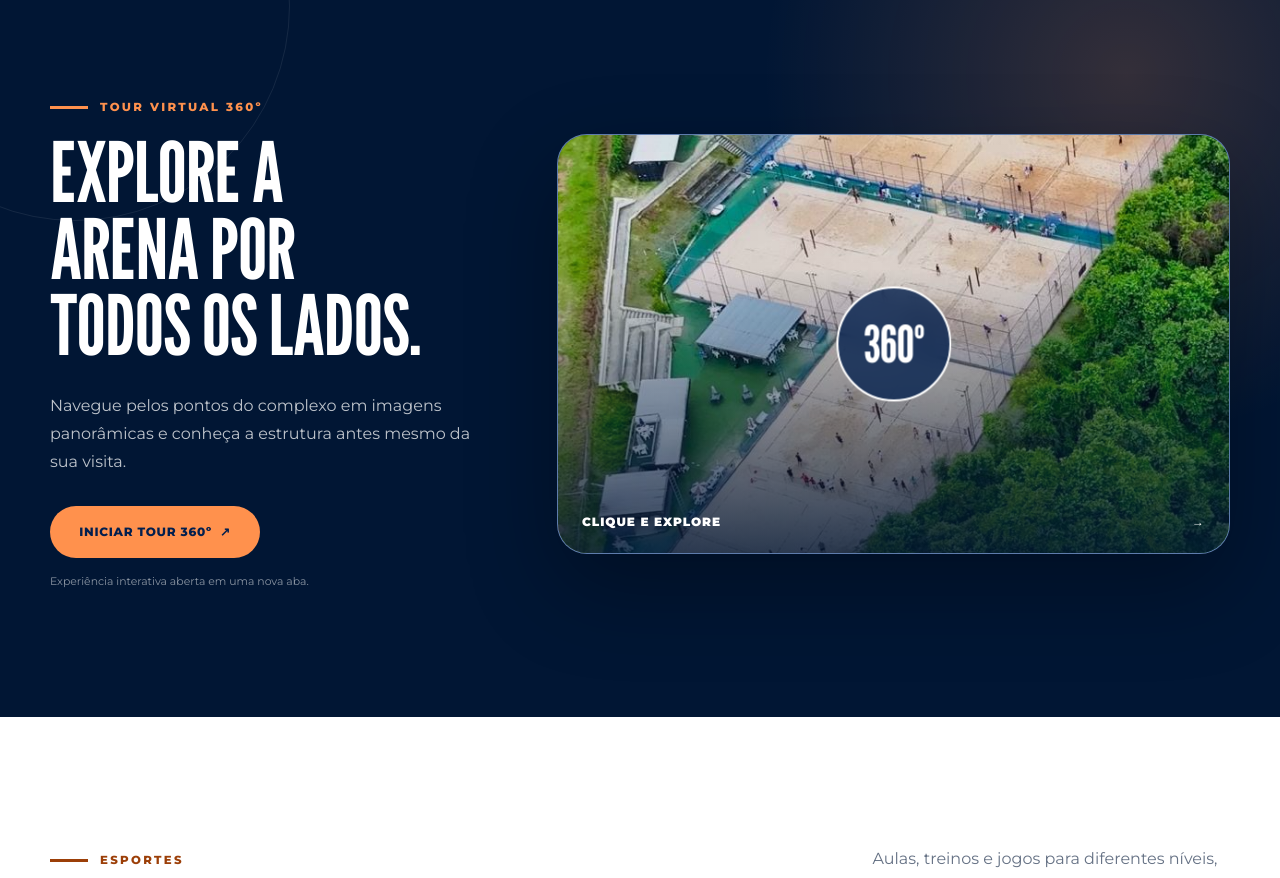
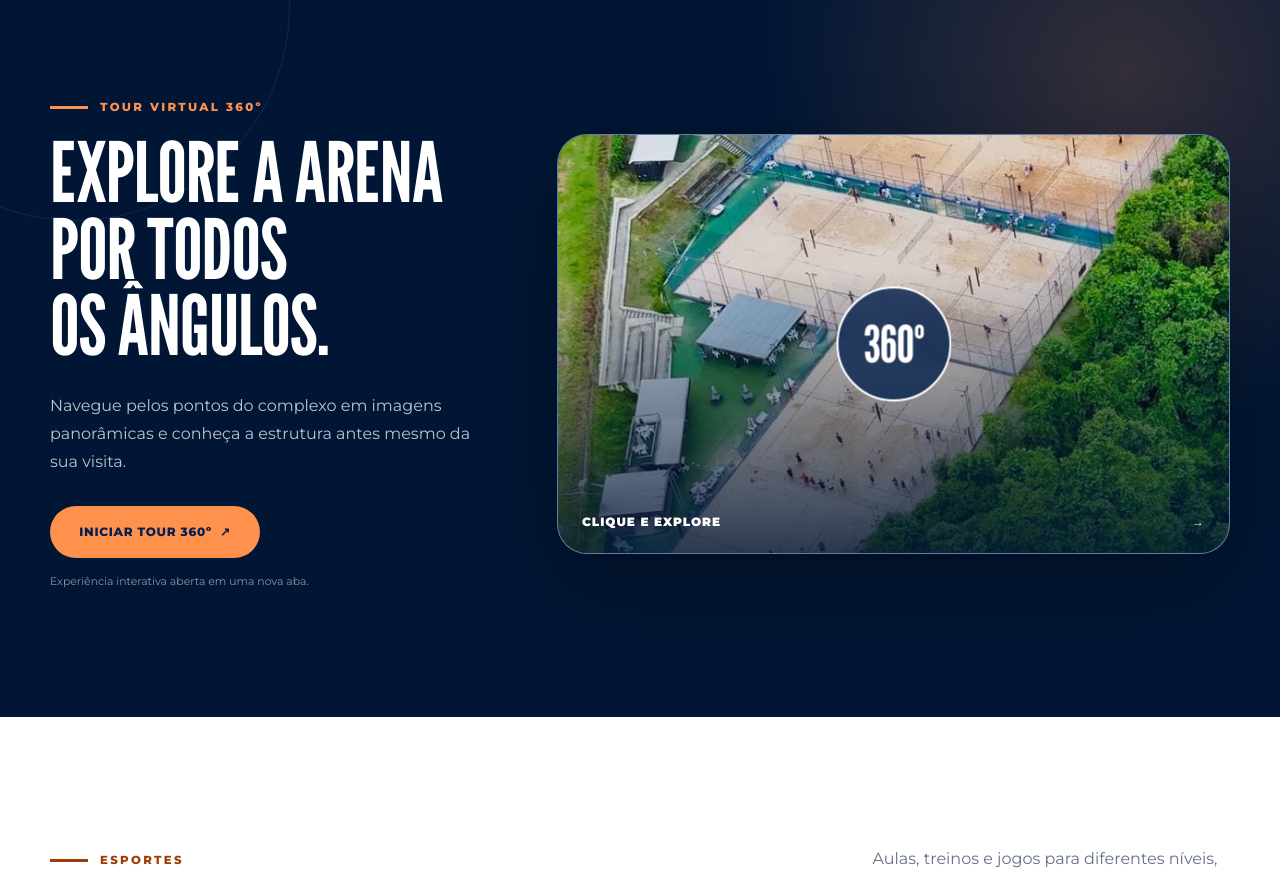
Before and after one commit to Ca472/Arena-Sul-, a Next.js app: page / in a window 1280 px wide. Shown: the part 3179-4057 px from the top of the page. Built offline with nearby package versions, Linux system fonts and the light colour scheme; no server answers.

Commit message:
Update page.tsx

```diff
--- a/src/app/page.tsx
+++ b/src/app/page.tsx
@@ -324,7 +324,7 @@ export default function Home() {
           <div className="virtual-tour-grid shell">
             <div className="virtual-tour-copy">
               <p className="section-kicker light">Tour virtual 360º</p>
-              <h2 id="virtual-tour-title">Explore a Arena por todos os lados.</h2>
+              <h2 id="virtual-tour-title">Explore a Arena por todos os ângulos.</h2>
               <p>
                 Navegue pelos pontos do complexo em imagens panorâmicas e
                 conheça a estrutura antes mesmo da sua visita.
```
